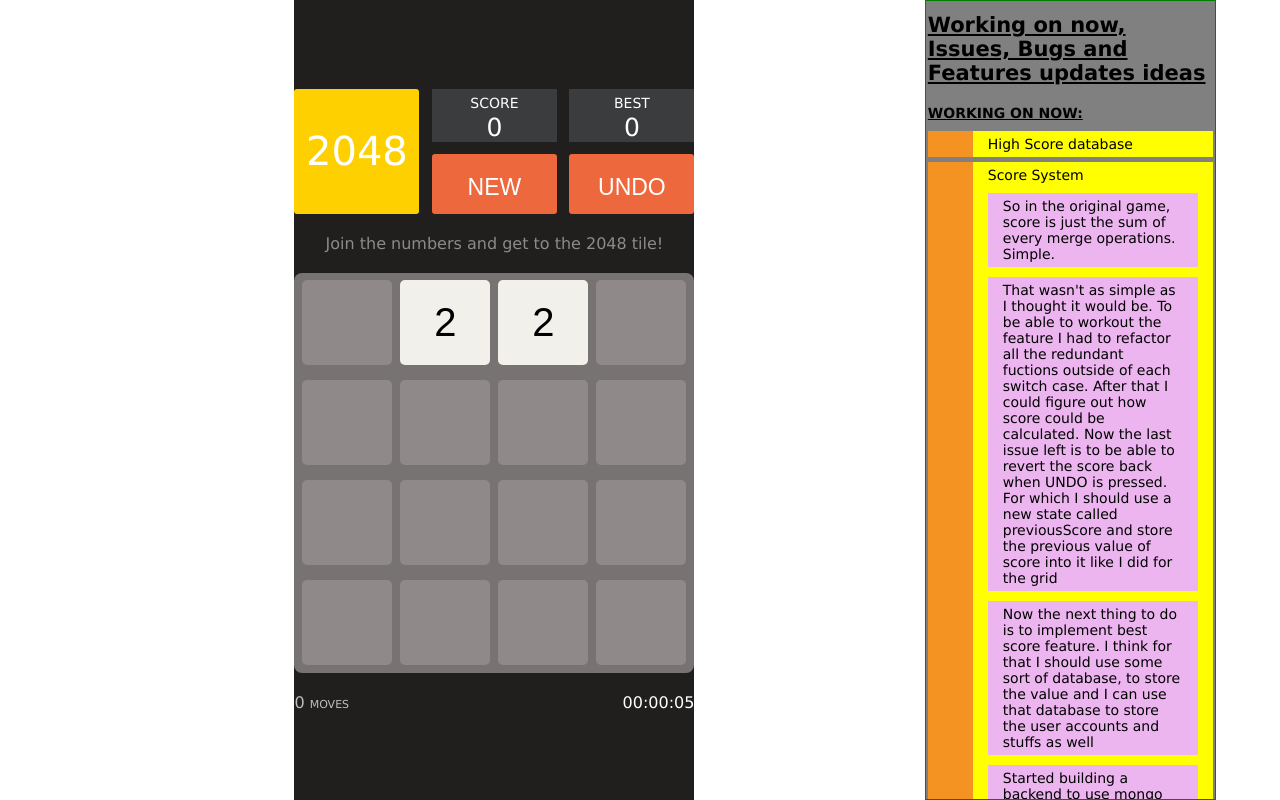
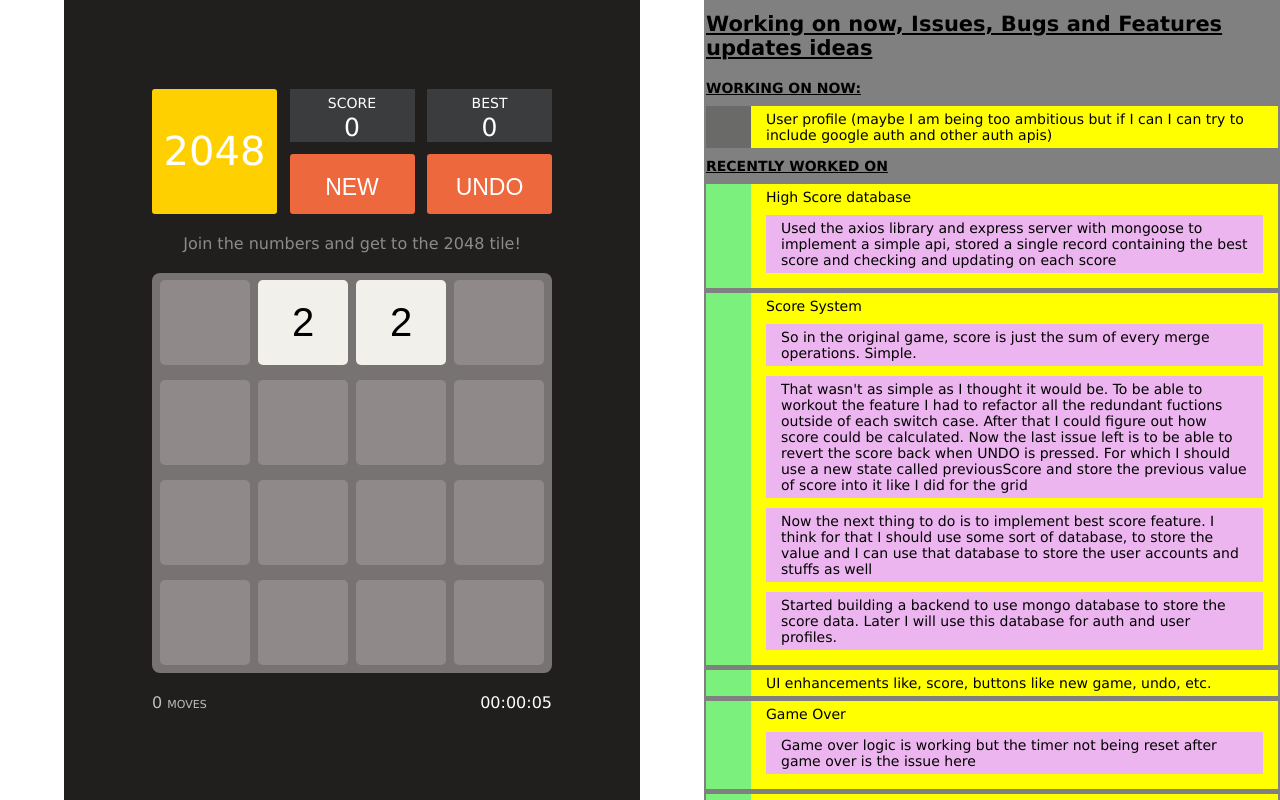
Before and after one commit to GITOOCOOL/2048, a React (Vite) app: page / in a window 1280 px wide. Built offline with nearby package versions, Linux system fonts and the light colour scheme; no server answers.

Commit message:
simple tweaks

```diff
--- a/src/App.css
+++ b/src/App.css
@@ -5,7 +5,7 @@ body{
 }
 
 .container{
-  width: 90vw;
+  width: 100vw;
   height: 100vh;
   display: flex;
   /* border: 1px solid red; */
@@ -15,9 +15,9 @@ body{
 
 .game-window {
   /* border: 5px solid rgb(246, 238, 10); */
-  width: 60vw;
+  width: 100vw;
   height: 100vh;
-  margin: 0 20% 20%;
+  margin: 0 5% 5%;
   display: flex;
   flex-direction: column;
   align-items: center;
@@ -26,9 +26,9 @@ body{
   gap: 20px;
 }
 .sidebar{
-  width:60vw;
+  width:100vw;
   height: 100vh;
-  border: 1px solid green;
+  /* border: 1px solid green; */
   font-family:Verdana, Geneva, Tahoma, sans-serif;
   font-variant: normal;
   background-color: gray;
--- a/src/App.jsx
+++ b/src/App.jsx
@@ -140,7 +140,7 @@ const App = () => {
           <Footer movesCount={movesCount} startTime={startTime}/>
         </div>
         <div className="sidebar">
-          <Updates></Updates>
+          <Updates />
         </div>
       </div>
     </>
--- a/src/components/Updates.jsx
+++ b/src/components/Updates.jsx
@@ -4,16 +4,20 @@ const Updates = () => {
         <h2>Working on now, Issues, Bugs and Features updates ideas</h2>
         <h4>WORKING ON NOW:</h4>
         <ul>
-        <li className="working-on">High Score database</li>
+        <li className="working on">User profile (maybe I am being too ambitious but if I can I can try to include google auth and other auth apis) </li>
 
-        <li className="working-on">Score System <p className="comment">So in the original game, score is just the sum of every merge operations. Simple.</p><p className="comment">That wasn't as simple as I thought it would be. To be able to workout the feature I had to refactor all the redundant fuctions outside of each switch case. After that I could figure out how score could be calculated. Now the last issue left is to be able to revert the score back when UNDO is pressed. For which I should use a new state called previousScore and store the previous value of score into it like I did for the grid</p><p className="comment">Now the next thing to do is to implement best score feature. I think for that I should use some sort of database, to store the value and I can use that database to store the user accounts and stuffs as well</p><p className="comment">Started building a backend to use mongo database to store the score data. Later I will use this database for auth and user profiles.</p></li>
 
 
         </ul>
 
         <h4>RECENTLY WORKED ON</h4>
         <ul>
-        <li className="working-on">UI enhancements like, score, buttons like new game, undo, etc.</li>
+        <li className="working-on solved">High Score database<p className="comment">Used the axios library and express server with mongoose to implement a simple api, stored a single record containing the best score and checking and updating on each score</p></li>
+
+        <li className="working-on solved">Score System <p className="comment">So in the original game, score is just the sum of every merge operations. Simple.</p><p className="comment">That wasn't as simple as I thought it would be. To be able to workout the feature I had to refactor all the redundant fuctions outside of each switch case. After that I could figure out how score could be calculated. Now the last issue left is to be able to revert the score back when UNDO is pressed. For which I should use a new state called previousScore and store the previous value of score into it like I did for the grid</p><p className="comment">Now the next thing to do is to implement best score feature. I think for that I should use some sort of database, to store the value and I can use that database to store the user accounts and stuffs as well</p><p className="comment">Started building a backend to use mongo database to store the score data. Later I will use this database for auth and user profiles.</p></li>
+
+
+        <li className="working-on solved">UI enhancements like, score, buttons like new game, undo, etc.</li>
         <li className="working-on solved">Game Over<p className="comment">Game over logic is working but the timer not being reset after game over is the issue here</p></li>
 
 
@@ -28,7 +32,7 @@ const Updates = () => {
         <ul>
 
             <li className="working-on solved">Timer not resetting on new game and also after game over(both are the same problem, because the problem is that even if I reset the startTime state in the function resetGrid(), the state update is not rerendering the Timer component.)</li>
-            <li className="working-on">Score System</li>
+            <li className="working-on solved">Score System</li>
             <li className="working-on solved">The Timer<p className="comment">I was trying to implement the timer logic using the setInterval fucntion, increasing the timer by 1 every seconds and updating the timer state accordingly. But the approach didn't worked. Maybe it is due to the fact that the setInterval function is not accurate or maybe because the setInterval is asynchrounous but not in the true form as js is single threaded. I don't know what is the issue but still, it doesn't work for me.</p><p className="comment">I tried to check if it was the problem when I only tried to display the timer value as a counter. But when I interacted with the game causing rerenders, even the simple counter display is not working and getting rerendered foolishly and in chaos</p><p className="comment">Maybe this behaviour is caused by the fact that I am doing all my rerenders of the board in the main App component itself. Maybe I will try to separate all those grids and logics into another component and try this approach again.  I don't think a react app should not be able to handle such a simple counter rendering</p><p className="comment">Finally I made it worked. The issue was I was using counter increments for seconds and it was not ideal.</p></li>
             <li className="working-on solved">On pressing undo right after restarting to a new game, we can still get to the previous game because the previousGrid hasn't been resen in the handleUndo function.<p className="comment">I made it work but I still don't like the approach much. Whenever the new button is pressed, a resetGrid fucntion is called. The resetGrid set the grid to a initial grid and when I try setting the previousGrid to the grid, I still get the old version of the grid set to the previousGrid. This is because, still the grid has not been set just right after the setGrid statement and so it still is the previous version of the grid. So to tackle this, I just put an initial grid into a temporary grid, and initialized both grid and previousGrid with that temporary grid.</p></li>
 
@@ -53,7 +57,7 @@ const Updates = () => {
             <li className="working-on">UI enhancements like, score, buttons like new game, undo, etc.</li>
             <li className="working-on">Game Over</li>
             <li className="working-on">High Score database</li>
-            <li>User profile (maybe I am being too ambitious but if I can I can try to include google auth and other auth apis) </li>
+            <li className="working on">User profile (maybe I am being too ambitious but if I can I can try to include google auth and other auth apis) </li>
             <li>Share your score screenshot button</li>
             <li>Responsive UI</li>
             <li className="solved">undo feature</li>
```
